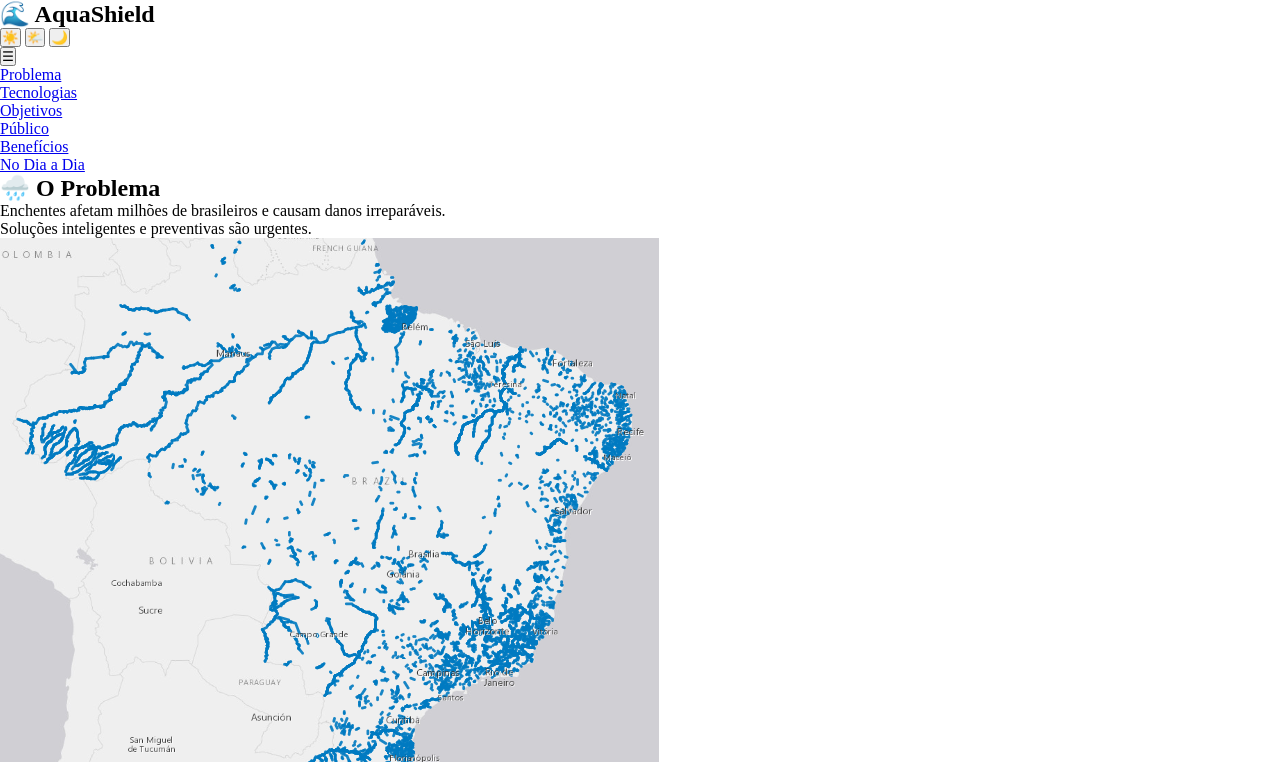
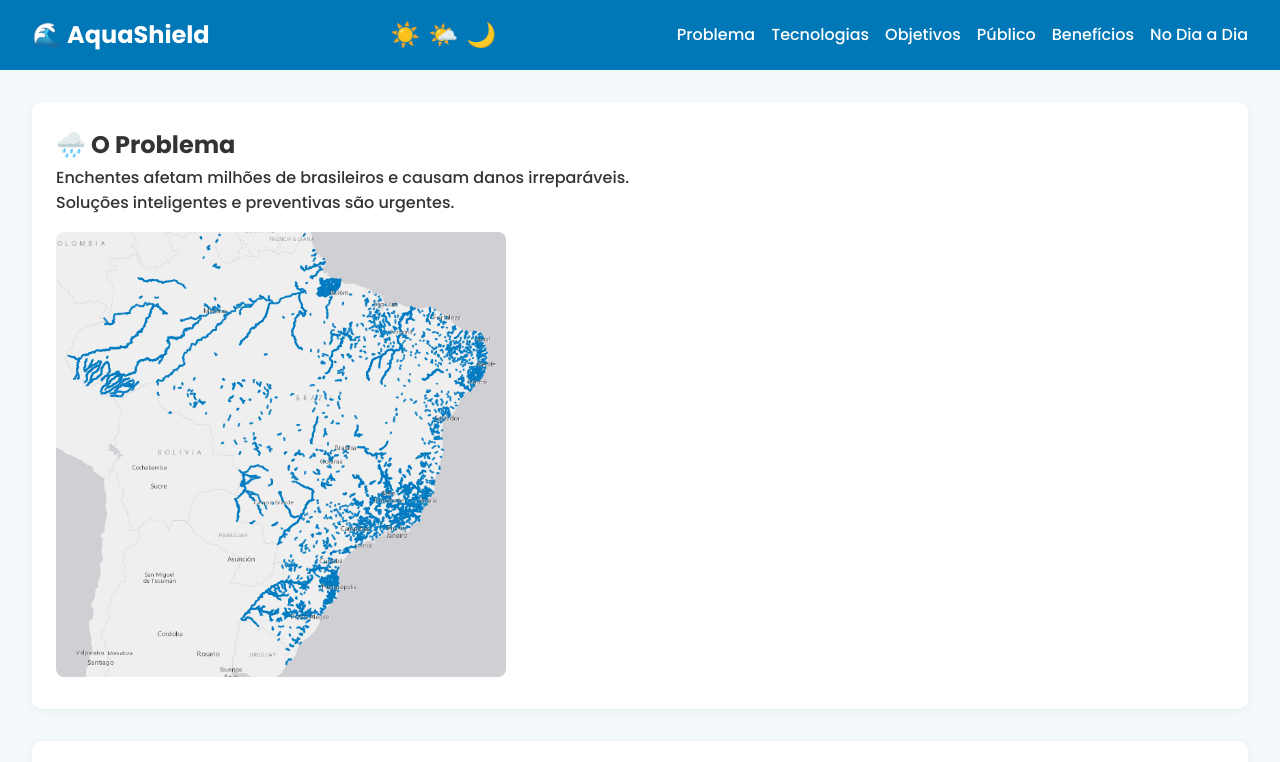
Before and after one commit to GS-AquaShield/GS---AquaShield---FrontEnd-WebDev, a plain HTML site: page index.html in a window 1280 px wide. Shown: the top 762 px of the page. Drawn offline with Linux system fonts and the light colour scheme.

Commit message:
fazendo estilização básica da page

```diff
--- a/src/css/style.css
+++ b/src/css/style.css
@@ -3,3 +3,110 @@
   padding: 0;
   box-sizing: border-box;
 }
+
+:root {
+  --cor-fundo: #f4f9fc;
+  --cor-primaria: #0077b6;
+  --cor-secundaria: #00b4d8;
+  --cor-card: #ffffff;
+  --fonte: "Poppins", sans-serif;
+}
+
+body {
+  font-family: var(--fonte);
+  background-color: var(--cor-fundo);
+  color: #333;
+  line-height: 1.6;
+  transition: background-color 0.3s ease;
+}
+
+header {
+  background-color: var(--cor-primaria);
+  color: white;
+  padding: 1rem 2rem;
+  position: sticky;
+  top: 0;
+  z-index: 100;
+}
+
+nav {
+  display: flex;
+  justify-content: space-between;
+  align-items: center;
+  flex-wrap: wrap;
+}
+
+nav ul {
+  display: flex;
+  list-style: none;
+  gap: 1rem;
+}
+
+nav ul li a {
+  color: white;
+  text-decoration: none;
+  font-weight: 500;
+  transition: color 0.3s ease;
+}
+
+nav ul li a:hover {
+  color: var(--cor-secundaria);
+}
+
+#menu-btn {
+  display: none;
+  font-size: 2rem;
+  background: none;
+  border: none;
+  color: white;
+}
+
+#theme-switcher {
+  display: flex;
+  gap: 0.5rem;
+}
+
+.theme-btn {
+  background: none;
+  border: none;
+  font-size: 1.5rem;
+  cursor: pointer;
+  color: white;
+  transition: transform 0.3s;
+}
+
+.theme-btn:hover {
+  transform: scale(1.2);
+}
+
+main {
+  padding: 2rem;
+  display: grid;
+  gap: 2rem;
+}
+
+.card {
+  background-color: var(--cor-card);
+  padding: 1.5rem;
+  border-radius: 10px;
+  box-shadow: 0 2px 12px rgba(0, 0, 0, 0.05);
+  transition: transform 0.3s;
+}
+
+.card:hover {
+  transform: translateY(-5px);
+}
+
+.card img {
+  width: 450px;
+  border-radius: 8px;
+  margin-top: 1rem;
+}
+
+footer {
+  text-align: center;
+  background-color: var(--cor-primaria);
+  color: white;
+  padding: 1rem;
+  margin-top: 2rem;
+}
```
